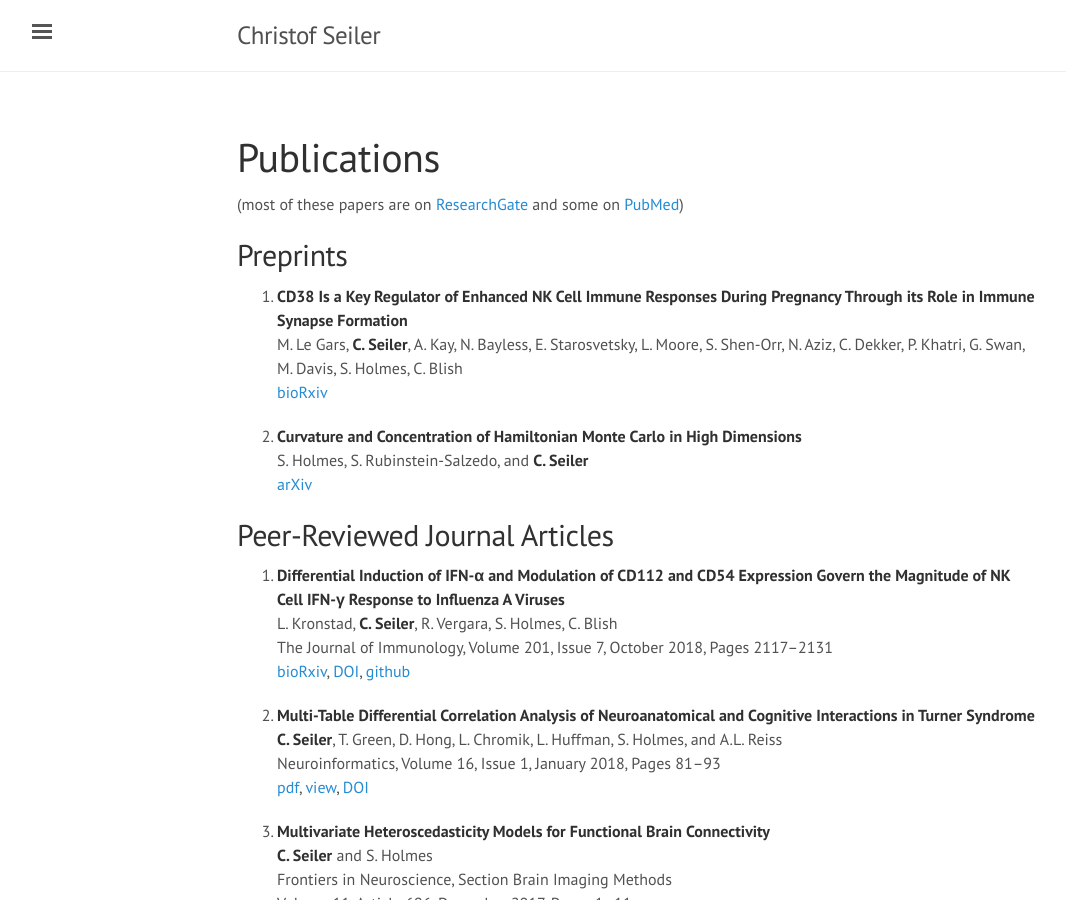
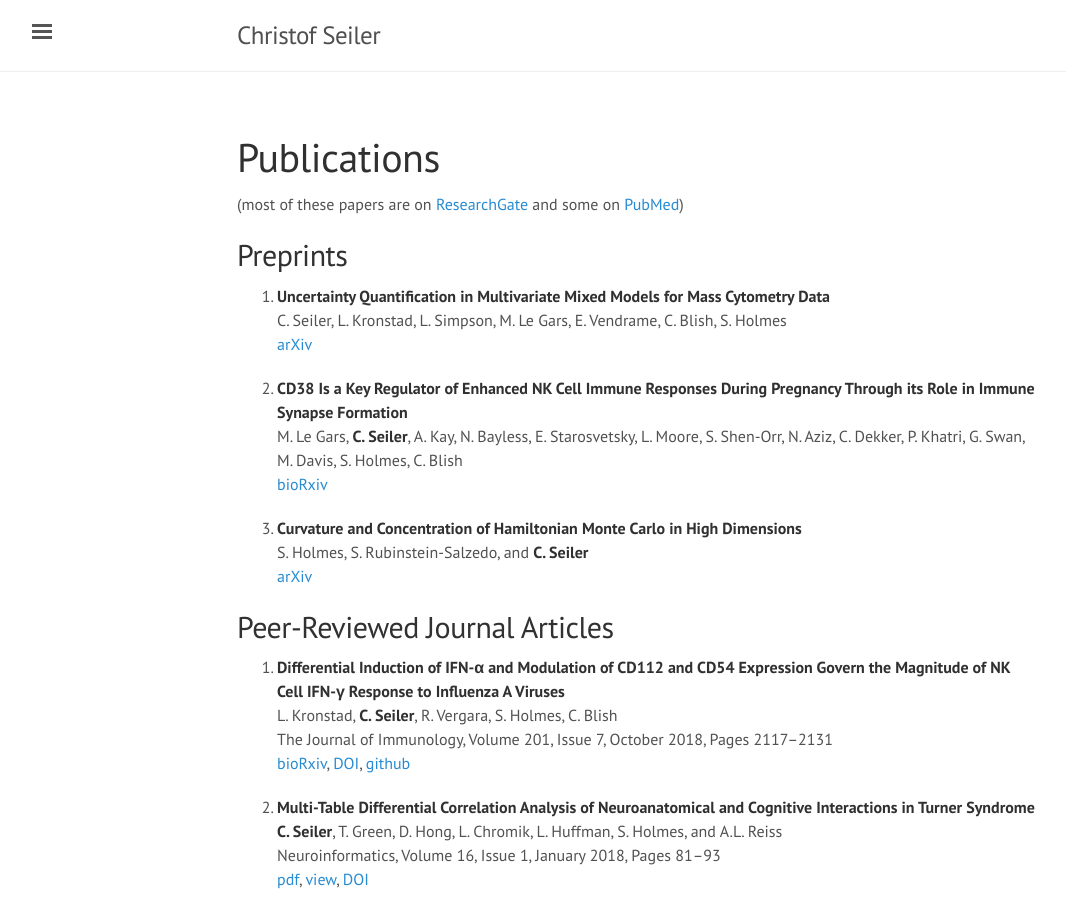
Before and after one commit to ChristofSeiler/ChristofSeiler.github.io, a Jekyll site: the page built from publications.md, in a window 1280 px wide and 900 px high. Shown: the whole window, without its empty margins (3-1069 px from the left). Built offline with Jekyll 4.4.1, drawn with Linux system fonts in a browser that asks for light colours.

```diff
--- a/publications.md
+++ b/publications.md
@@ -7,11 +7,15 @@ title: Publications
 
 ## Preprints
 
-1. **CD38 Is a Key Regulator of Enhanced NK Cell Immune Responses During Pregnancy Through its Role in Immune Synapse Formation** <br>
+1. **Uncertainty Quantification in Multivariate Mixed Models for Mass Cytometry Data** <br>
+C. Seiler, L. Kronstad, L. Simpson, M. Le Gars, E. Vendrame, C. Blish, S. Holmes <br>
+[arXiv](http://arxiv.org/abs/1903.07976)
+
+2. **CD38 Is a Key Regulator of Enhanced NK Cell Immune Responses During Pregnancy Through its Role in Immune Synapse Formation** <br>
 M. Le Gars, **C. Seiler**, A. Kay, N. Bayless, E. Starosvetsky, L. Moore, S. Shen-Orr, N. Aziz, C. Dekker, P. Khatri, G. Swan, M. Davis, S. Holmes, C. Blish <br>
 [bioRxiv](https://doi.org/10.1101/349084)
 
-2. **Curvature and Concentration of Hamiltonian Monte Carlo in High Dimensions** <br>
+3. **Curvature and Concentration of Hamiltonian Monte Carlo in High Dimensions** <br>
 S. Holmes, S. Rubinstein-Salzedo, and **C. Seiler** <br>
 [arXiv](http://arxiv.org/abs/1407.1114)
 
```
Also changed, not shown: projects.md (+4 -2 lines).
